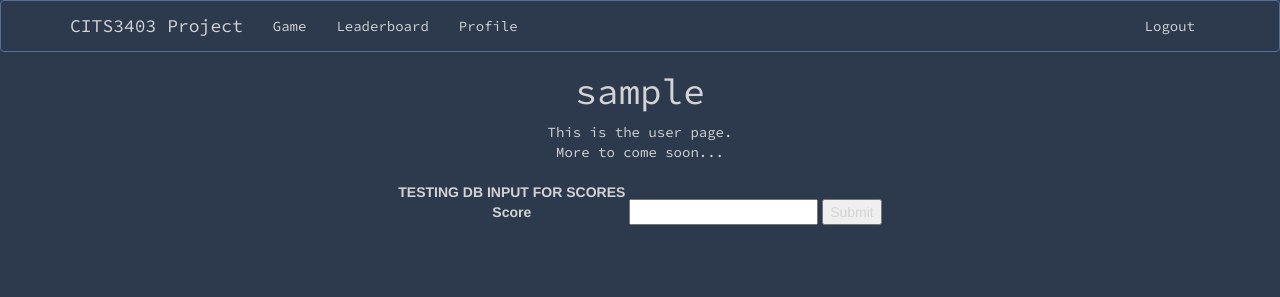
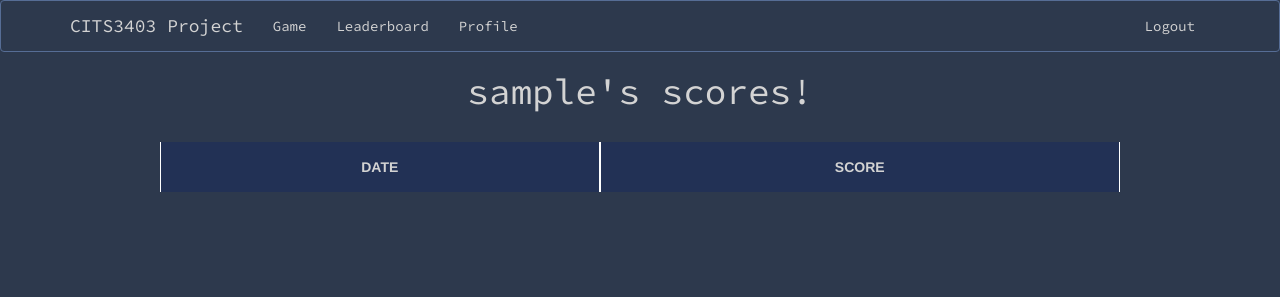
Before and after one commit to jakobdorian/CITS3403-Project, a Flask app: page /user_stats in a window 1280 px wide. Shown: the top 297 px of the page. Run offline with Flask 2, Linux system fonts and the light colour scheme; the visitor is signed in with stand-in values (Sample User, id 1); data comes from the database, SQL or seed files in the repository; data that the repository does not hold is empty; some libraries are stand-ins or nearby versions.

Commit message:
Merge branch 'Installed-DB' of https://github.com/jakobdorian/CITS3403-Project into Installed-DB

```diff
--- a/app/models.py
+++ b/app/models.py
@@ -32,11 +32,6 @@ class Score(UserMixin, db.Model):
     format_date = today.strftime("%b-%d-%Y") #strips minutes, formats the date eg May-16-2022
     date = db.Column(db.String, default=format_date)
 
-class TestingMigrate(db.Model):
-        id = db.Column(db.Integer, primary_key=True)
-        test_one = db.Column(db.Integer)
-        test_two = db.Column(db.Integer)
-
 
 class Puzzle(db.Model):
     id = db.Column(db.Integer, primary_key=True)
--- a/app/routes.py
+++ b/app/routes.py
@@ -61,17 +61,35 @@ def user_stats():
     return render_template('user.html', title='Profile')
 
 
-#DUMMY WAY TO ENTER STATS FOR TESTING TO BE DELETED
+#register statistics into thes
 @app.route('/register_stats', methods=['POST'])
 def register_stats():
-    form = request.form
+    output = request.get_json()
+    finalscore = json.loads(output)
+    print('USER SCORE RECIEVED')
+    print('-------------------------')
+    print('final score = ', finalscore)
+    print('type of final score= ', type(finalscore))
     scores = Score(
         user_id= current_user.id,
-        user_score = form['score']
+        user_score = float(finalscore)
     )
     db.session.add(scores)
     db.session.commit()
     return redirect(url_for('user_stats'))
+
+
+
+@app.route('/register_score/<string:userscore>', methods=['POST'])
+def register_score():
+    userscore = json.loads(userscore)
+    print()
+    print('USER SCORE RECIEVED')
+    print('-------------------------')
+    print(userscore)
+    return 'Score recieved successfully'
+
+
 
 @app.route('/')
 @app.route('/game')
--- a/app/templates/user.html
+++ b/app/templates/user.html
@@ -1,22 +1,9 @@
 {% extends "base.html" %}
 
 {% block content %}
-    <h1>{{ current_user.username }} </h1>
-    <div class = "center">
-        <p1>This is the user page.</p1> <br>
-        <p2>More to come soon...</p2>
-    </div>
+    <h1>{{ current_user.username }}'s scores! </h1>
 
-<!-- INPUTTING STATS FOR TESTING, LOAD IN ELSEWHERE LATER-->
-<br>
-<form name="dummy-stat-form" action="{{ url_for('register_stats') }}" method="post">
-    <!--  <label> Date </label>
-       <input name="date" type="text" not required> -->
-       <label> TESTING DB INPUT FOR SCORES <br> Score </label>
-       <input name="score" type="integer" required>
-       <input type="submit">
-   </form>
-   <br><br>
+
 
    <!--TODO: IF NO SCORES YET, LINK TO GAME-->
    <table id="myTable" class="tablesorter">
```
Also changed, not shown: app/static/js/game.js (+13 -1 lines), app.db, 1 other file.
